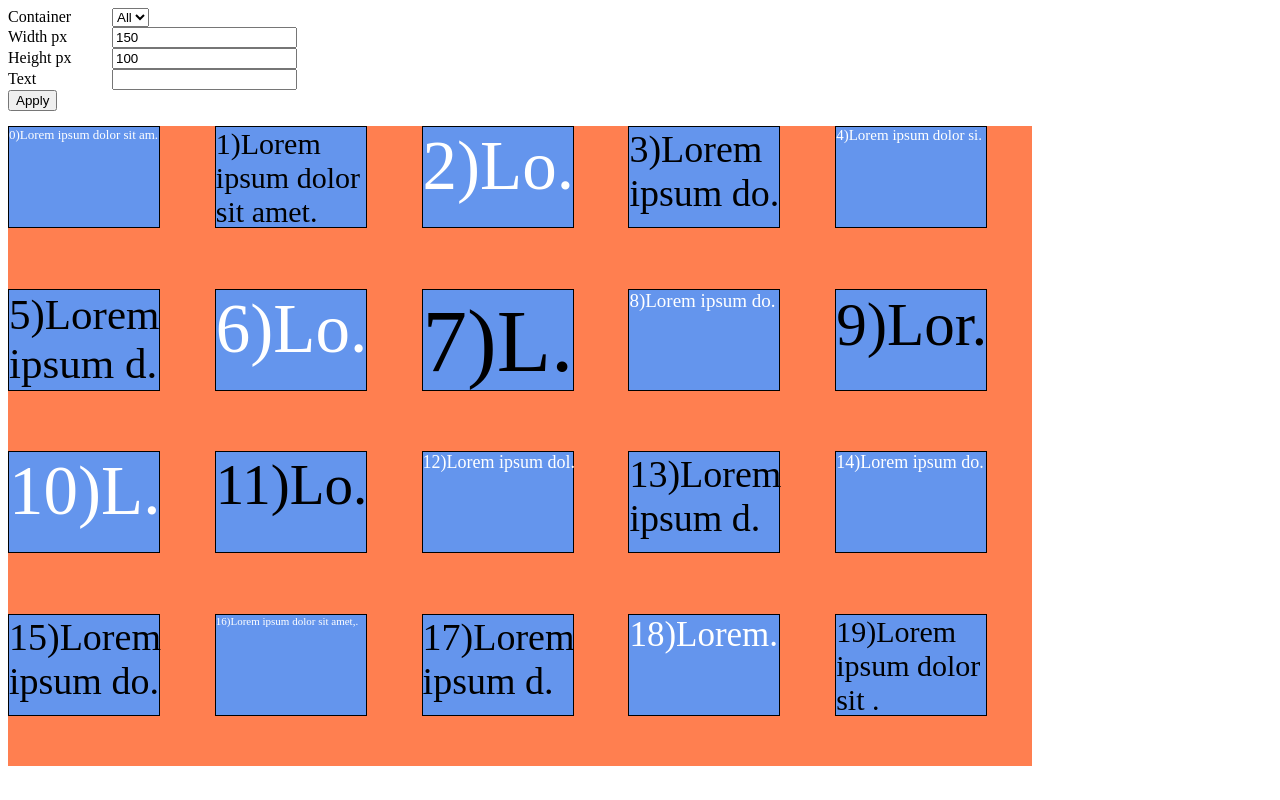
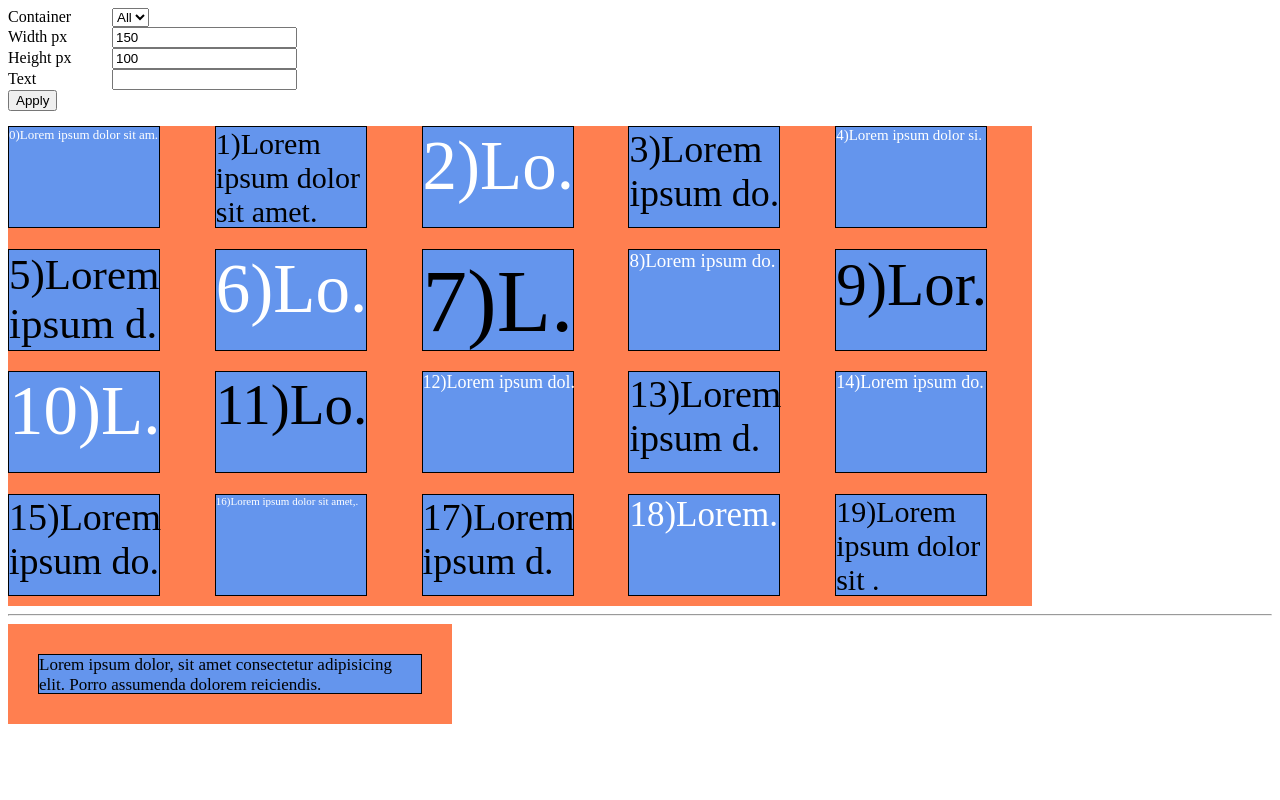
Before and after one commit to 8Tesla8/adjust-font-size-to-container, a plain HTML site: page index.htm in a window 1280 px wide. Drawn offline with Linux system fonts and the light colour scheme.

Commit message:
add second algorithm to calculate font size

```diff
--- a/index.htm
+++ b/index.htm
@@ -45,6 +45,12 @@
   <div id="mainContainer" class="main-container">
 
   </div>
+<hr>
+  <div id="parentContainer">
+    <div id="childContainer" class="multi-line">
+        Lorem ipsum dolor, sit amet consectetur adipisicing elit. Porro assumenda dolorem reiciendis.
+    </div>
+  </div>
 
   <script src="main.js"></script>
 
--- a/main.js
+++ b/main.js
@@ -39,6 +39,19 @@ function createOptionSelection(){
         containerNumb.appendChild(newItem);
     }
 }
+
+function createRandomText(maxLength){
+    const text ='Lorem ipsum dolor sit amet, consectetur adipisicing elit. Voluptatem, cupiditate saepe, impedit nemo dolorem modi, dolor nostrum soluta ex doloremque ut veniam quas optio? Maiores accusamus ratione unde perferendis odio natus ad cumque nobis amet voluptatem debitis, ipsam laboriosam saepe quidem earum sint quas eaque repellat vero laudantium beatae illo dicta iste consectetur? Rerum, culpa adipisci reprehenderit ad, sunt ullam magnam sint quis at dolores eius est distinctio neque cumque ea unde iusto, quae nostrum consequuntur dolorem molestias vel. Ducimus?';
+
+    if(maxLength === undefined || maxLength == 0){
+        maxLength = text.length;
+    }
+
+    const length = Math.floor(Math.random() * maxLength) +1;
+    const textRes = text.substring(0, length) + '.';
+    return textRes;
+}
+
 
 const applyBtn = document.getElementById('applyBtn');
 applyBtn.addEventListener('click', ()=>{
@@ -89,14 +102,29 @@ function setFontSize(){
     });
 }
 
-function createRandomText(maxLength){
-    const text ='Lorem ipsum dolor sit amet, consectetur adipisicing elit. Voluptatem, cupiditate saepe, impedit nemo dolorem modi, dolor nostrum soluta ex doloremque ut veniam quas optio? Maiores accusamus ratione unde perferendis odio natus ad cumque nobis amet voluptatem debitis, ipsam laboriosam saepe quidem earum sint quas eaque repellat vero laudantium beatae illo dicta iste consectetur? Rerum, culpa adipisci reprehenderit ad, sunt ullam magnam sint quis at dolores eius est distinctio neque cumque ea unde iusto, quae nostrum consequuntur dolorem molestias vel. Ducimus?';
+setFontSizeWitoutFixedSize();
+function setFontSizeWitoutFixedSize(){
+    const childContainer = document.getElementById('childContainer');
 
-    if(maxLength === undefined || maxLength == 0){
-        maxLength = text.length;
+    const newItem = document.createElement("div");
+    newItem.classList.add('multi-line');
+
+    newItem.style.width = childContainer.offsetWidth + 'px';
+    newItem.style.height = childContainer.offsetHeight + 'px';
+    newItem.textContent = childContainer.textContent;
+    document.body.appendChild(newItem);
+
+    let fontSize = 100;
+    newItem.style.fontSize = `${fontSize}px`;
+
+    while (newItem.scrollWidth > newItem.offsetWidth || newItem.scrollHeight > newItem.offsetHeight) {
+        fontSize -= 1;
+        newItem.style.fontSize = `${fontSize}px`;
     }
+    newItem.remove();
 
-    const length = Math.floor(Math.random() * maxLength) +1;
-    const textRes = text.substring(0, length) + '.';
-    return textRes;
+    childContainer.style.fontSize = `${fontSize}px`;
 }
+window.addEventListener('resize', () => {
+    setFontSizeWitoutFixedSize()
+});
--- a/style.css
+++ b/style.css
@@ -4,7 +4,7 @@
     grid-gap: 10px;
 
 	width: 80vw;
-	height: 80vh;
+	height: 60vh;
 	background-color:coral;
 }
 
@@ -30,3 +30,15 @@
 	display: inline-block;
 	width: 100px;
 }
+
+#parentContainer{
+	display: flex;
+	width: 30vw;
+	height: 5vh;
+	background-color:coral;
+	padding: 30px;
+}
+#childContainer{
+	background-color:cornflowerblue;
+	border: 1px solid black;
+}
```
Also changed, not shown: img.png.
